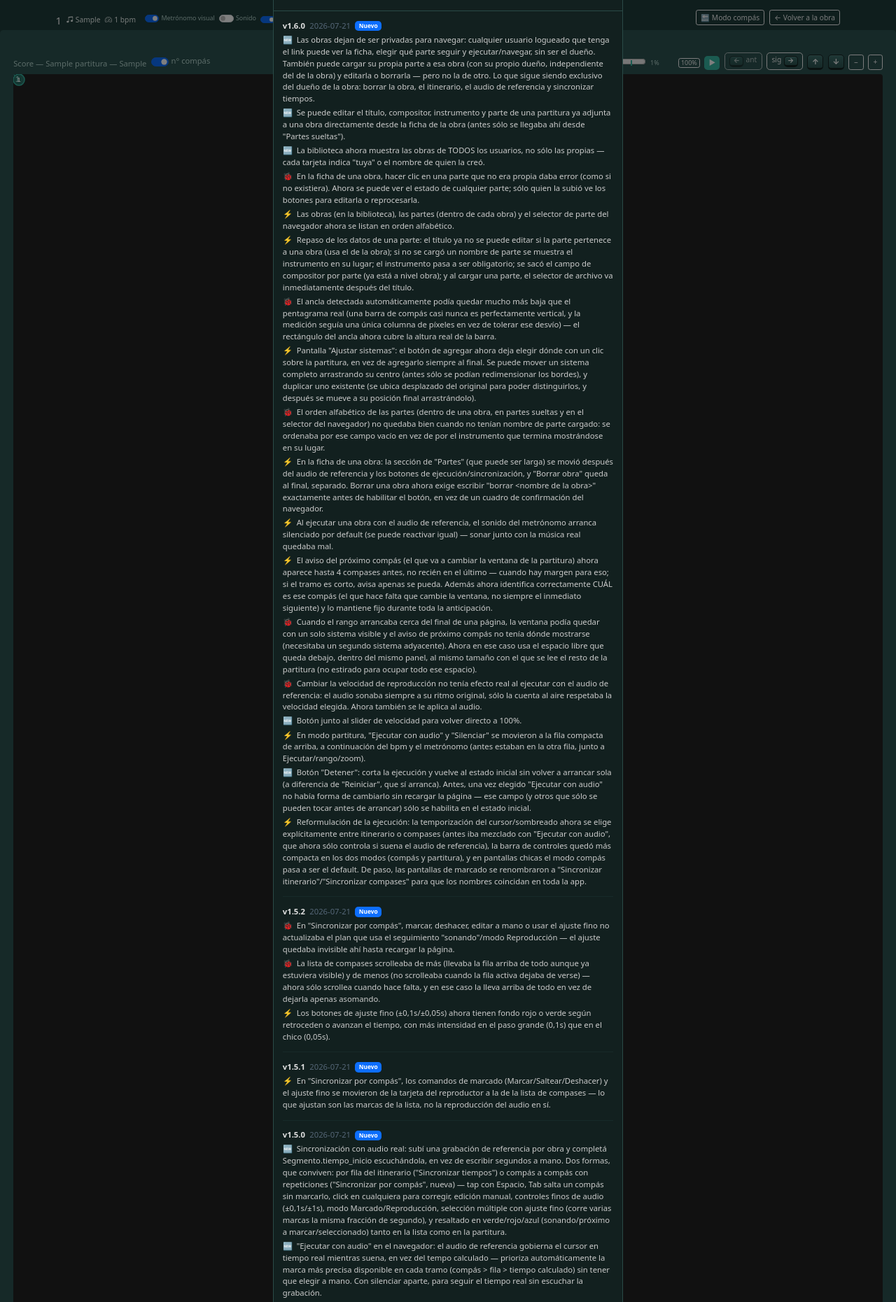
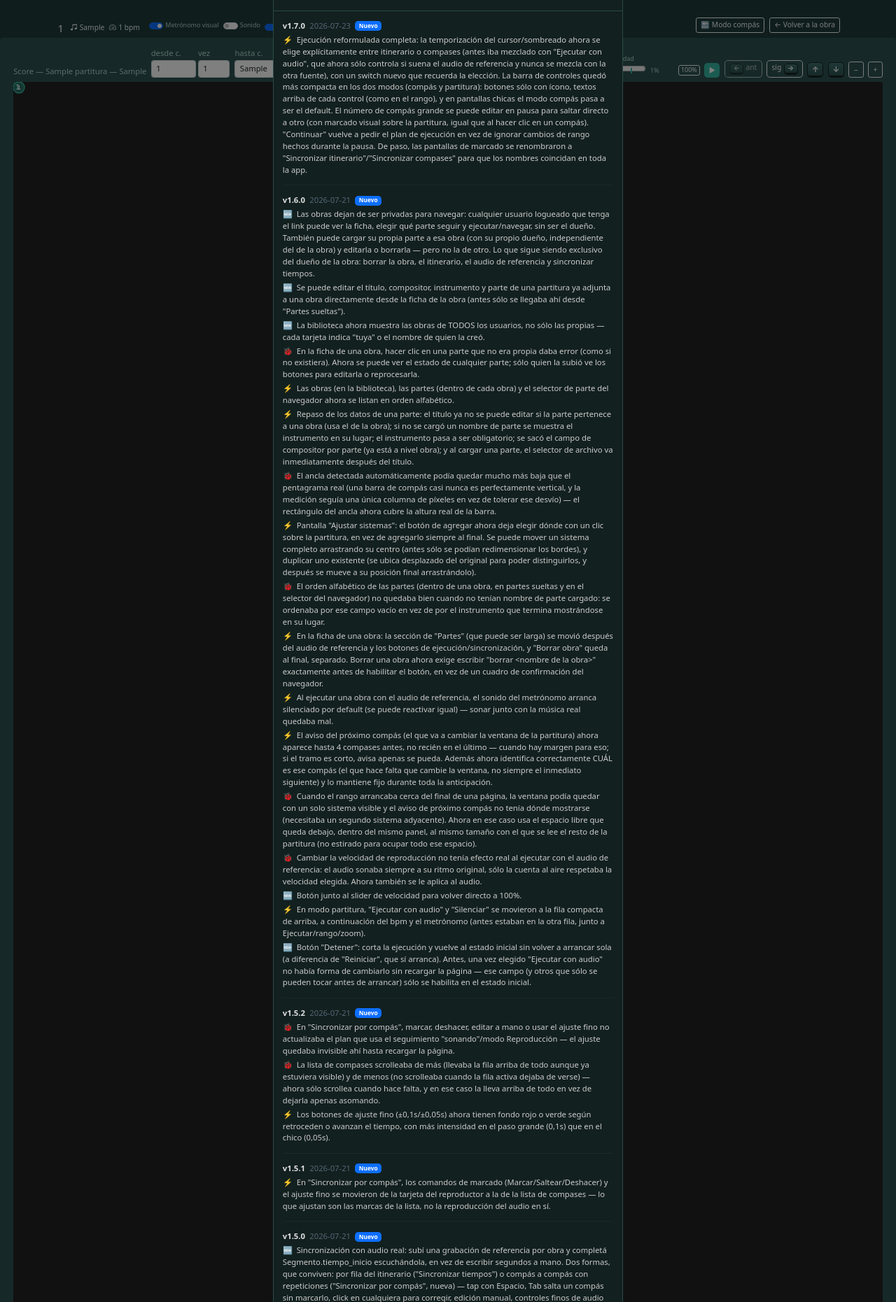
Before and after one commit to jchelquer/scoresync, a Django app: page /partituras/obras/1/navegador/ in a window 1280 px wide. Shown: the part 58-1919 px from the top of the page at 70% size. Run offline with Django 5.2, Linux system fonts and the light colour scheme; a user stored in the database is signed in; tables that the repository leaves empty hold one stand-in row (values such as "Sample post").

Commit message:
V1.7.0 Ejecucion reformulada completa
Cierra la reformulacion de ejecucion arrancada en V1.6.10: revierte el
fallback a tiempo_inicio_calculado para el audio en modo itinerario (si
no hay marca real, no suena, y ahora se avisa por que en vez de fallar en
silencio). Reubica "n. compas" junto al switch de Temporizacion, con
labels arriba de los controles (compases al aire, velocidad,
temporizacion, Score) para aprovechar mejor el espacio en la fila mas
cargada; Loop pasa a switch. En modo partitura, rango y compases al aire
quedan pegados al selector de parte (izquierda) en vez de agrupados con
el resto a la derecha.

Numero de compas grande ahora editable, pero SOLO en pausa (en
reproduccion el reloj lo pisa varias veces por segundo antes de que se
pueda terminar de tipear; en inicial no hay plan cargado al que saltar) -
reusa actualizarScore para marcar/reposicionar la partitura igual que el
clic en un compas, sin tocar "desde c.". Icono de Reiniciar pasa a
Bootstrap Icons en vez de caracter Unicode.

Co-Authored-By: Claude Sonnet 5 <noreply@anthropic.com>

```diff
--- a/templates/partituras/navegador_obra.html
+++ b/templates/partituras/navegador_obra.html
@@ -8,8 +8,8 @@
      abajo): header y panel de controles normales se esconden enteros —
      sus elementos clave ya fueron REUBICADOS (no clonados: son los mismos
      nodos con sus mismos listeners) en dos destinos antes de esconder el
-     resto: metrónomo/temporización/compás/indicación/bpm/modo/volver van a
-     #barra-compacta; rango (desde/hasta/loop) y Ejecutar/Pausar/Continuar/
+     resto: metrónomo/temporización/n° compás/compás/indicación/bpm/modo/
+     volver van a #barra-compacta; rango (desde/hasta/loop) y Ejecutar/Pausar/Continuar/
      Reiniciar van a #score-header-extra, insertados ANTES de
      Anterior/Siguiente — así nada se pierde, sólo queda afuera el título, el
      selector de parte, y lo que no se pidió tener en ninguna fila
@@ -39,16 +39,17 @@
   #score-header-extra .btn { padding: 0.2rem 0.5rem; font-size: 0.8rem; }
   #barra-compacta #switch-metronomo-visual,
   #barra-compacta #switch-metronomo-audio { font-size: 0.8rem; }
-  #score-header-extra #form-rango { margin-bottom: 0 !important; gap: 0.6rem !important; }
+  #score-header-rango #form-rango { margin-bottom: 0 !important; gap: 0.6rem !important; }
   #barra-compacta #control-velocidad,
   #score-header-extra #control-velocidad { font-size: 0.8rem; }
   #barra-compacta #control-velocidad input[type="range"],
   #score-header-extra #control-velocidad input[type="range"] { width: 4.5rem !important; }
   #barra-compacta #control-compases-aire,
-  #score-header-extra #control-compases-aire { font-size: 0.8rem; }
+  #score-header-rango #control-compases-aire { font-size: 0.8rem; }
   #barra-compacta #control-compases-aire input,
-  #score-header-extra #control-compases-aire input { width: 3rem !important; }
+  #score-header-rango #control-compases-aire input { width: 3rem !important; }
   #barra-compacta #control-ejecutar-audio { font-size: 0.8rem; }
+  #barra-compacta #control-numeros-compas { font-size: 0.8rem; }
   #barra-compacta #control-temporizacion,
   #score-header-extra #control-temporizacion { font-size: 0.8rem; }
   #barra-compacta #control-temporizacion select,
@@ -66,6 +67,29 @@
      quedar más altos que el espacio real disponible. Este mínimo es sólo
      para el primerísimo instante antes de que el JS corra. */
   #score-ventana-contenedor { min-height: 200px; }
+
+  /* #nav-compas es contenteditable sólo en 'pausado' (ver JS,
+     mostrarControles) — en 'reproduciendo' avanzar() lo pisa varias veces
+     por segundo, y en 'inicial' no hay plan cargado para saltar a ningún
+     lado. El subrayado punteado (señal permanente de que se puede editar,
+     no sólo al enfocar) sólo se muestra cuando de verdad se puede. */
+  #nav-compas {
+    display: inline-block;
+    padding: 0 0.2em;
+  }
+  #nav-compas[contenteditable="true"] {
+    border-bottom: 2px dashed var(--ss-text-muted);
+    cursor: text;
+  }
+  #nav-compas[contenteditable="true"]:hover {
+    border-bottom-color: var(--ss-accent);
+  }
+  #nav-compas[contenteditable="true"]:focus {
+    outline: 2px dashed var(--ss-accent);
+    outline-offset: 4px;
+    border-radius: 6px;
+    border-bottom-color: transparent;
+  }
 
   /* El score aprovecha todo el ancho de la ventana del navegador, no sólo
      el ancho del .container de Bootstrap que limita el resto de la
@@ -164,9 +188,11 @@
       <input type="number" name="hasta_pasada" value="{{ hasta_pasada }}" min="1" class="form-control form-control-sm" style="width: 3.5rem;">
     </div>
   </div>
-  <div class="form-check mb-1">
+  <div>
+    <label for="loop" class="form-label small mb-0 d-block" style="color: var(--ss-text-muted);">{% translate "Loop" %}</label>
+    <div class="form-check form-switch mb-0">
       <input type="checkbox" name="loop" id="loop" class="form-check-input" {% if loop %}checked{% endif %}>
-    <label for="loop" class="form-check-label small" style="color: var(--ss-text-muted);">{% translate "Loop" %}</label>
+    </div>
   </div>
 </form>
 
@@ -176,7 +202,7 @@
       <div id="nav-metronomo-marcas" style="position: absolute; inset: 0;"></div>
       <div id="nav-metronomo-punto" style="position: absolute; top: 50%; left: 12.5%; width: 1.5rem; height: 1.5rem; margin-top: -0.75rem; margin-left: -0.75rem; border-radius: 50%; background: var(--ss-accent); opacity: 0.35; transition: left 0.08s linear, opacity 0.06s, transform 0.06s;"></div>
     </div>
-    <div class="display-3" id="nav-compas" style="color: var(--ss-text-bright)">{{ compas_actual }}</div>
+    <div class="display-3" id="nav-compas" contenteditable="false" inputmode="numeric" spellcheck="false" title="{% translate 'Editable en pausa, para ir a otro compás' %}" style="color: var(--ss-text-bright); outline: none;">{{ compas_actual }}</div>
     <p class="nav-compas-label small mb-0" id="nav-compas-label" style="color: var(--ss-text-muted)">{% translate "compás" %}</p>
 
     <div class="info-extra mt-4 d-flex justify-content-center gap-4 flex-wrap">
@@ -206,17 +232,18 @@
 
 <p id="plan-error" class="small text-warning text-center" style="display:none;"></p>
 
-<div class="fila-botones d-flex justify-content-center gap-2 flex-wrap mb-3">
+<div class="fila-botones d-flex justify-content-center align-items-end gap-2 flex-wrap mb-3">
   {% if not tiene_score %}
   <button id="btn-anterior" type="button" class="btn btn-outline-light" data-url="{{ url_anterior|default:'' }}" {% if not url_anterior %}disabled{% endif %}><span class="ss-tecla ss-tecla-inline me-1">←</span>{% translate "ant" %}</button>
   <button id="btn-siguiente" type="button" class="btn btn-outline-light" data-url="{{ url_siguiente|default:'' }}" {% if not url_siguiente %}disabled{% endif %}>{% translate "sig" %}<span class="ss-tecla ss-tecla-inline ms-1">→</span></button>
   {% endif %}
-  <div class="d-flex align-items-center gap-2" id="control-compases-aire">
-    <label for="compases-aire" class="form-label small mb-0" style="color: var(--ss-text-muted);">{% translate "Compases al aire" %}</label>
+  <div id="control-compases-aire">
+    <label for="compases-aire" class="form-label small mb-0 d-block" style="color: var(--ss-text-muted);">{% translate "Compases al aire" %}</label>
     <input type="number" id="compases-aire" min="0" max="4" step="1" value="{{ compases_al_aire_guardado }}" class="form-control form-control-sm" style="width: 3.5rem;">
   </div>
-  <div class="d-flex align-items-center gap-2" id="control-velocidad">
-    <label for="velocidad-slider" class="form-label small mb-0" style="color: var(--ss-text-muted);">{% translate "Velocidad" %}</label>
+  <div id="control-velocidad">
+    <label for="velocidad-slider" class="form-label small mb-0 d-block" style="color: var(--ss-text-muted);">{% translate "Velocidad" %}</label>
+    <div class="d-flex align-items-center gap-2">
       <div style="position: relative; display: inline-block;">
         <input type="range" id="velocidad-slider" min="20" max="150" step="5" value="{{ velocidad_guardada }}" style="width: 6.5rem;">
         <!-- Marca fija en 100% (velocidad original) — posición calculada sobre
@@ -228,6 +255,7 @@
       <span id="velocidad-valor" class="small" style="color: var(--ss-text-muted); min-width: 2.6rem;">{{ velocidad_guardada }}%</span>
       <button type="button" id="btn-velocidad-reset" class="btn btn-outline-light btn-sm py-0 px-1" style="font-size: 0.7rem; line-height: 1.4;" title="{% translate 'Volver a 100%' %}">100%</button>
     </div>
+  </div>
   {% if obra.audio %}
   <div class="d-flex align-items-center gap-2" id="control-ejecutar-audio">
     <div class="form-check form-switch d-flex align-items-center mb-0">
@@ -244,7 +272,7 @@
   <button id="btn-play" type="button" class="btn btn-ss" title="{% translate 'Ejecutar en tiempo real' %}">▶</button>
   <button id="btn-pause" type="button" class="btn btn-ss" style="display:none;" title="{% translate 'Pausar' %}">⏸</button>
   <button id="btn-continuar" type="button" class="btn btn-ss" style="display:none;" title="{% translate 'Continuar' %}">▶</button>
-  <button id="btn-reiniciar" type="button" class="btn btn-outline-light" style="display:none;" title="{% translate 'Reiniciar' %}">↺</button>
+  <button id="btn-reiniciar" type="button" class="btn btn-outline-light" style="display:none;" title="{% translate 'Reiniciar' %}"><i class="bi bi-arrow-counterclockwise"></i></button>
   <button id="btn-detener" type="button" class="btn btn-outline-light" style="display:none;" title="{% translate 'Detener' %}">⏹</button>
   <div class="form-check form-switch d-flex align-items-center ms-2" id="switch-metronomo-visual">
     <input class="form-check-input" type="checkbox" id="metronomo-visual" checked>
@@ -254,13 +282,19 @@
     <input class="form-check-input" type="checkbox" id="metronomo-audio" checked>
     <label class="form-check-label small ms-1" for="metronomo-audio" style="color: var(--ss-text-muted);">{% translate "Sonido" %}</label>
   </div>
-  <div class="d-flex align-items-center gap-2" id="control-temporizacion">
-    <label for="select-temporizacion" class="form-label small mb-0" style="color: var(--ss-text-muted);">⏱ {% translate "Temporización" %}</label>
-    <select id="select-temporizacion" class="form-select form-select-sm" style="width: auto;">
+  <div id="control-temporizacion">
+    <label for="select-temporizacion" class="form-label small mb-0 d-block" style="color: var(--ss-text-muted);">⏱ {% translate "Temporización" %}</label>
+    <select id="select-temporizacion" class="form-select form-select-sm" style="width: 8rem;">
       <option value="compases" {% if fuente_temporizacion_guardada == "compases" %}selected{% endif %}>{% translate "Compases" %}</option>
       <option value="itinerario" {% if fuente_temporizacion_guardada == "itinerario" %}selected{% endif %}>{% translate "Itinerario" %}</option>
     </select>
   </div>
+  {% if tiene_score %}
+  <div class="form-check form-switch d-flex align-items-center" id="control-numeros-compas">
+    <input class="form-check-input" type="checkbox" id="toggle-numeros-compas" checked>
+    <label class="form-check-label small ms-1" for="toggle-numeros-compas" style="color: var(--ss-text-muted);">{% translate "n° compás" %}</label>
+  </div>
+  {% endif %}
 </div>
 </div>
 
@@ -269,13 +303,14 @@
   <div class="card-body">
     <div class="d-flex align-items-end flex-wrap gap-2 mb-2" id="score-header-row">
       {% if partes_disponibles|length > 1 %}
-      <form method="get" class="d-flex align-items-center gap-2">
+      <form method="get" class="d-flex align-items-end gap-2">
         <input type="hidden" name="desde_compas" value="{{ desde_compas }}">
         <input type="hidden" name="desde_pasada" value="{{ desde_pasada }}">
         <input type="hidden" name="hasta_compas" value="{{ hasta_compas }}">
         <input type="hidden" name="hasta_pasada" value="{{ hasta_pasada }}">
         {% if loop %}<input type="hidden" name="loop" value="on">{% endif %}
-        <span class="small" style="color: var(--ss-text-muted)">{% translate "Score" %} —</span>
+        <div>
+          <span class="form-label small mb-0 d-block" style="color: var(--ss-text-muted)">{% translate "Score" %}</span>
           <select name="parte" class="form-select form-select-sm" style="width: auto;" onchange="this.form.submit()">
             {% for p in partes_disponibles %}
             <option value="{{ p.pk }}" {% if partitura_seguida and p.pk == partitura_seguida.pk %}selected{% endif %}>
@@ -283,17 +318,17 @@
             </option>
             {% endfor %}
           </select>
+        </div>
       </form>
       {% else %}
       <p class="small mb-0" id="score-titulo-parte" style="color: var(--ss-text-muted)">{% translate "Score" %} — <span id="score-parte"></span></p>
       {% endif %}
-      <div class="form-check form-switch d-flex align-items-center mb-1">
-        <input class="form-check-input" type="checkbox" id="toggle-numeros-compas" checked>
-        <label class="form-check-label small ms-1" for="toggle-numeros-compas" style="color: var(--ss-text-muted);">{% translate "n° compás" %}</label>
-      </div>
       <!-- Modo partitura: acá se reubican el rango (desde/hasta/loop) y
-           Ejecutar/Pausar/Continuar/Reiniciar — ver alternarModoScore(),
-           siempre insertados ANTES de Anterior/Siguiente. Anterior/
+           Compases al aire — ver alternarModoScore(), pegados al selector
+           de parte (a la izquierda), no al grupo de la derecha. -->
+      <div id="score-header-rango" class="d-flex align-items-end flex-wrap gap-2"></div>
+      <!-- Acá se reubican Velocidad y Ejecutar/Pausar/Continuar/Reiniciar
+           — siempre insertados ANTES de Anterior/Siguiente. Anterior/
            Siguiente y las flechas de sistema/zoom son contenido FIJO de
            este div (no se reubican nunca) — así quedan pegados entre sí en
            los dos modos, no sólo en modo partitura. -->
@@ -333,6 +368,7 @@
   const linkVolverObra = document.getElementById('link-volver-obra');
   const formRango = document.getElementById('form-rango');
   const barraCompacta = document.getElementById('barra-compacta');
+  const scoreHeaderRango = document.getElementById('score-header-rango');
   const scoreHeaderExtra = document.getElementById('score-header-extra');
   const btnZoomMas = document.getElementById('btn-zoom-mas');
   const btnZoomMenos = document.getElementById('btn-zoom-menos');
@@ -359,6 +395,7 @@
   const toggleMuteAudio = document.getElementById('toggle-mute-audio');
   const controlTemporizacion = document.getElementById('control-temporizacion');
   const selectTemporizacion = document.getElementById('select-temporizacion');
+  const controlNumerosCompas = document.getElementById('control-numeros-compas');
   const audioNav = document.getElementById('nav-audio');
   const navCompas = document.getElementById('nav-compas');
   const navIndicacionWrap = document.getElementById('nav-indicacion-wrap');
@@ -392,17 +429,20 @@
     // temático ("qué gobierna la ejecución"), en la misma fila compacta.
     { el: controlEjecutarAudio, destino: barraCompacta },
     { el: controlTemporizacion, destino: barraCompacta },
+    { el: controlNumerosCompas, destino: barraCompacta },
     { el: btnModoScore, destino: barraCompacta },
     { el: linkVolverObra, destino: barraCompacta },
-    // Ejecutar/Pausar/Continuar/Reiniciar van en la MISMA fila que el rango
-    // (con Loop), siempre insertados ANTES de Anterior/Siguiente (fijos,
-    // ver arriba) — el orden acá determina el orden final entre ellos.
-    // Sólo uno de los cuatro está visible a la vez (ver mostrarControles),
-    // así que el orden entre ellos casi no se nota — Ejecutar primero
-    // porque es el punto de entrada antes de que exista un plan cargado.
-    // Los compases al aire y la velocidad van justo antes de ese grupo.
-    { el: formRango, destino: scoreHeaderExtra, antesDe: btnAnterior },
-    { el: controlCompasesAire, destino: scoreHeaderExtra, antesDe: btnAnterior },
+    // Rango (con Loop) y Compases al aire van pegados al selector de parte,
+    // a la izquierda de la fila — no al grupo de la derecha.
+    { el: formRango, destino: scoreHeaderRango },
+    { el: controlCompasesAire, destino: scoreHeaderRango },
+    // Ejecutar/Pausar/Continuar/Reiniciar van en #score-header-extra (a la
+    // derecha), siempre insertados ANTES de Anterior/Siguiente (fijos, ver
+    // arriba) — el orden acá determina el orden final entre ellos. Sólo
+    // uno de los cuatro está visible a la vez (ver mostrarControles), así
+    // que el orden entre ellos casi no se nota — Ejecutar primero porque
+    // es el punto de entrada antes de que exista un plan cargado. La
+    // velocidad va justo antes de ese grupo.
     { el: controlVelocidad, destino: scoreHeaderExtra, antesDe: btnAnterior },
     { el: btnPlay, destino: scoreHeaderExtra, antesDe: btnAnterior },
     { el: btnPause, destino: scoreHeaderExtra, antesDe: btnAnterior },
@@ -1729,6 +1769,37 @@
   }
   if (toggleNumerosCompas) toggleNumerosCompas.addEventListener('change', () => { if (ventanaActiva) repintarScore(); });
 
+  // ── Editar el número de compás para saltar a otro (ver #nav-compas,
+  // contenteditable) — mismo mecanismo que hacer clic en un compás del
+  // score: salta con irAPulso, que ya reposiciona la ventana de la
+  // partitura sola (ver mostrarPulso → actualizarScore). Sólo se puede
+  // editar en 'pausado' (ver mostrarControles) — en 'reproduciendo'
+  // avanzar() pisa el texto varias veces por segundo (lo tecleado se
+  // perdía sin llegar a aplicarse) y en 'inicial' no hay plan/pulsos
+  // cargados todavía para saltar a ningún lado (ese caso ya lo cubre
+  // "desde c."). Por eso acá se asume directamente estado 'pausado':
+  // rafId ya está en null y planCargado ya es true.
+  const compasActualInicial = {{ compas_actual|default:"null" }};
+  function confirmarEdicionCompas() {
+    const numero = parseInt((navCompas.textContent || '').trim(), 10);
+    const idx = Number.isFinite(numero)
+      ? pulsos.findIndex(p => p.compas === numero && p.es_primer_pulso_compas)
+      : -1;
+    if (idx === -1) {
+      // Número inválido o fuera del rango cargado — no hay a dónde
+      // saltar, se revierte el texto sin más.
+      navCompas.textContent = (idxMostrado >= 0 && pulsos[idxMostrado]) ? pulsos[idxMostrado].compas : compasActualInicial;
+      return;
+    }
+    irAPulso(idx);
+  }
+  if (navCompas) {
+    navCompas.addEventListener('blur', confirmarEdicionCompas);
+    navCompas.addEventListener('keydown', (e) => {
+      if (e.key === 'Enter') { e.preventDefault(); navCompas.blur(); }
+    });
+  }
+
   cargarScoreGeometria();
   // Modo partitura es el default en pantallas normales; en pantallas
   // chicas (mobile, mismo breakpoint 768px que usa Bootstrap/el resto de
@@ -1766,6 +1837,11 @@
     // atributo disabled) — si estuviera deshabilitado durante 'reproduciendo'
     // no recibiría ni el primer evento de interacción, y el listener de
     // 'input' no podría pausar antes de aplicar el cambio (ver más arriba).
+    // #nav-compas (editable, ver confirmarEdicionCompas) sólo se puede
+    // editar en 'pausado': en 'reproduciendo' avanzar() pisa el texto en
+    // cada frame (lo tecleado se perdía sin aplicarse) y en 'inicial'
+    // todavía no hay plan/pulsos cargados para saltar a ningún lado.
+    if (navCompas) navCompas.contentEditable = estado === 'pausado' ? 'true' : 'false';
   }
 
   // Corta todo (reloj, audio) y vuelve al estado 'inicial' sin arrancar de
@@ -1960,6 +2036,15 @@
       if (p.es_primer_pulso_compas) compasInicios.push(idx);
     });
     reconstruirTiempos();
+    // "Ejecutar con audio" pedido pero sin ningún ancla real (de la fuente
+    // de temporización elegida) para el arranque de este rango — no se
+    // inventa una posición (ver tiempo_real_ancla), así que el audio
+    // simplemente no suena; se avisa por qué en vez de fallar en silencio.
+    // El resto de la ejecución (cursor/sombreado, metrónomo) sigue igual.
+    if (ejecutarConAudio && audioNav && primerPulsoTiempoReal == null) {
+      errorEl.textContent = '{% translate "El audio de referencia no tiene un tiempo real marcado para el arranque de este rango con la temporización elegida — no va a sonar (el resto de la ejecución sigue normalmente)." %}';
+      errorEl.style.display = '';
+    }
   }
 
   async function cargarPlanYArrancar() {
```
Also changed, not shown: changelog.yaml (+6 -2 lines), partituras/services.py (+5 -2 lines). Lines whose indentation alone changed are shown as unchanged.
